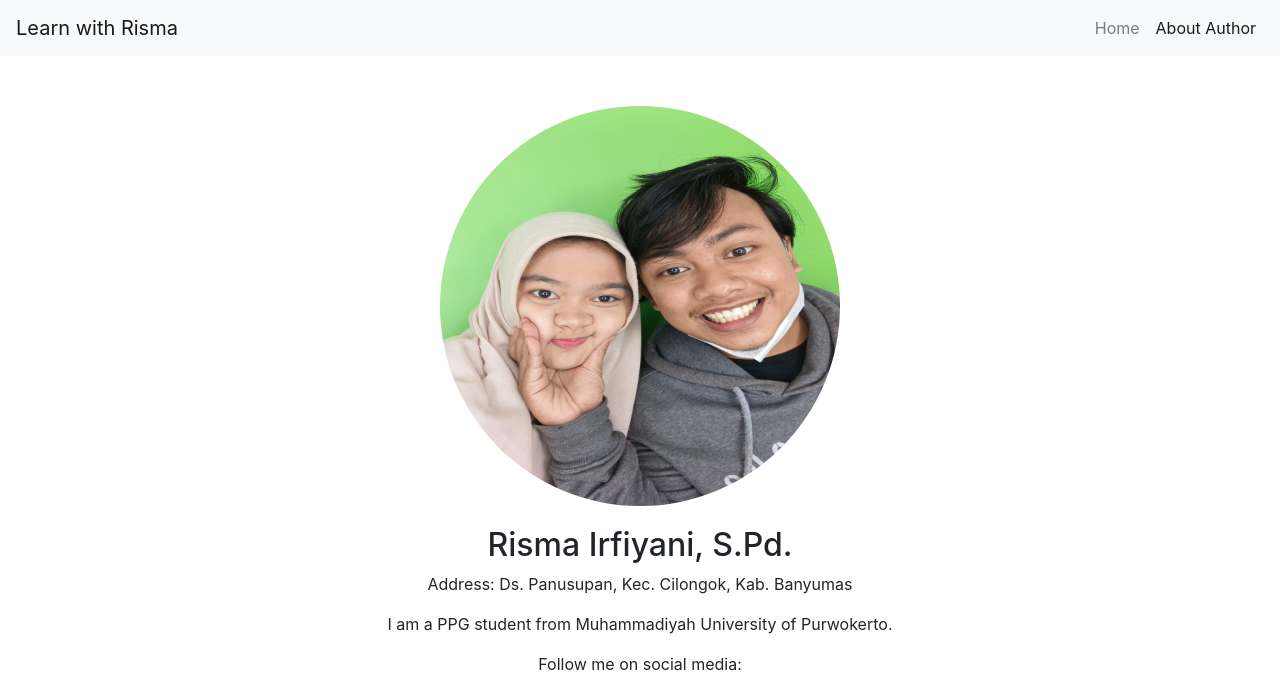
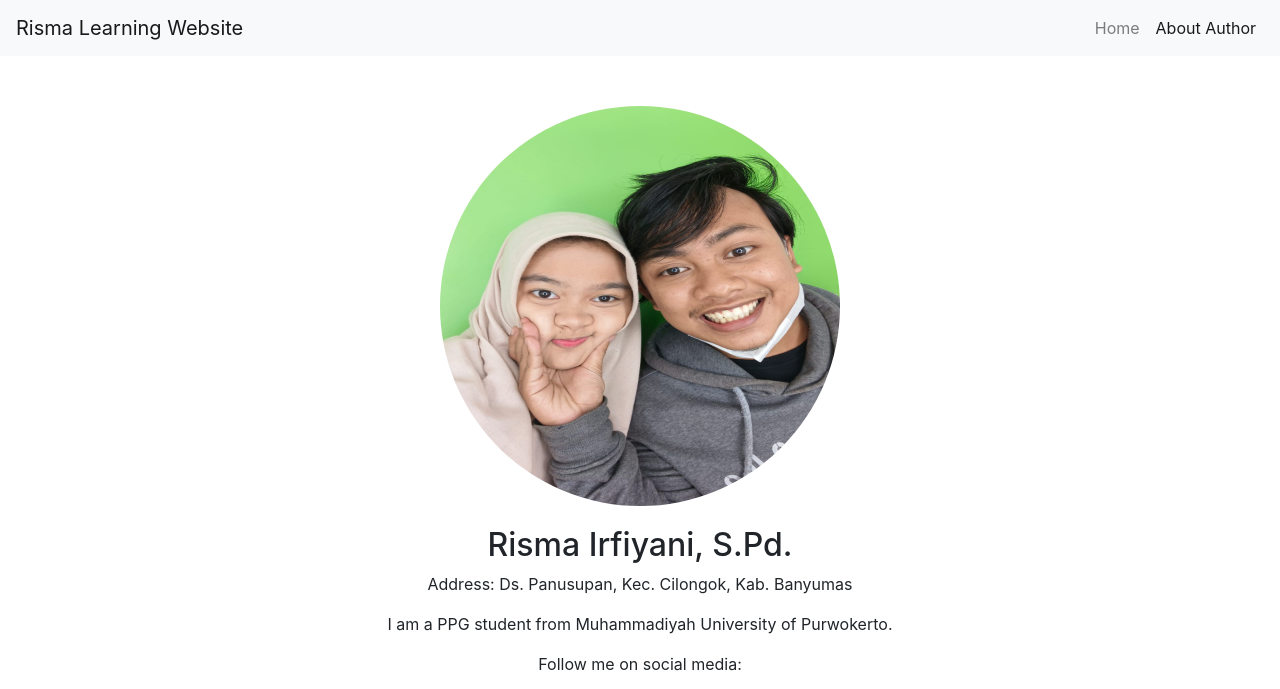
Before and after one commit to RismaIrfiyani/risma-learning-website, a plain HTML site: page about.html in a window 1280 px wide. Shown: the top 689 px of the page. Drawn offline with nearby package versions, Linux system fonts and the light colour scheme.

Commit message:
Update about.html

```diff
--- a/about.html
+++ b/about.html
@@ -25,7 +25,7 @@
 <body>
     <!-- Navbar -->
     <nav class="navbar navbar-expand-lg navbar-light bg-light">
-        <a class="navbar-brand" href="index.html">Learn with Risma</a>
+        <a class="navbar-brand" href="index.html">Risma Learning Website</a>
         <button class="navbar-toggler" type="button" data-toggle="collapse" data-target="#navbarNav" aria-controls="navbarNav" aria-expanded="false" aria-label="Toggle navigation">
             <span class="navbar-toggler-icon"></span>
         </button>
```
